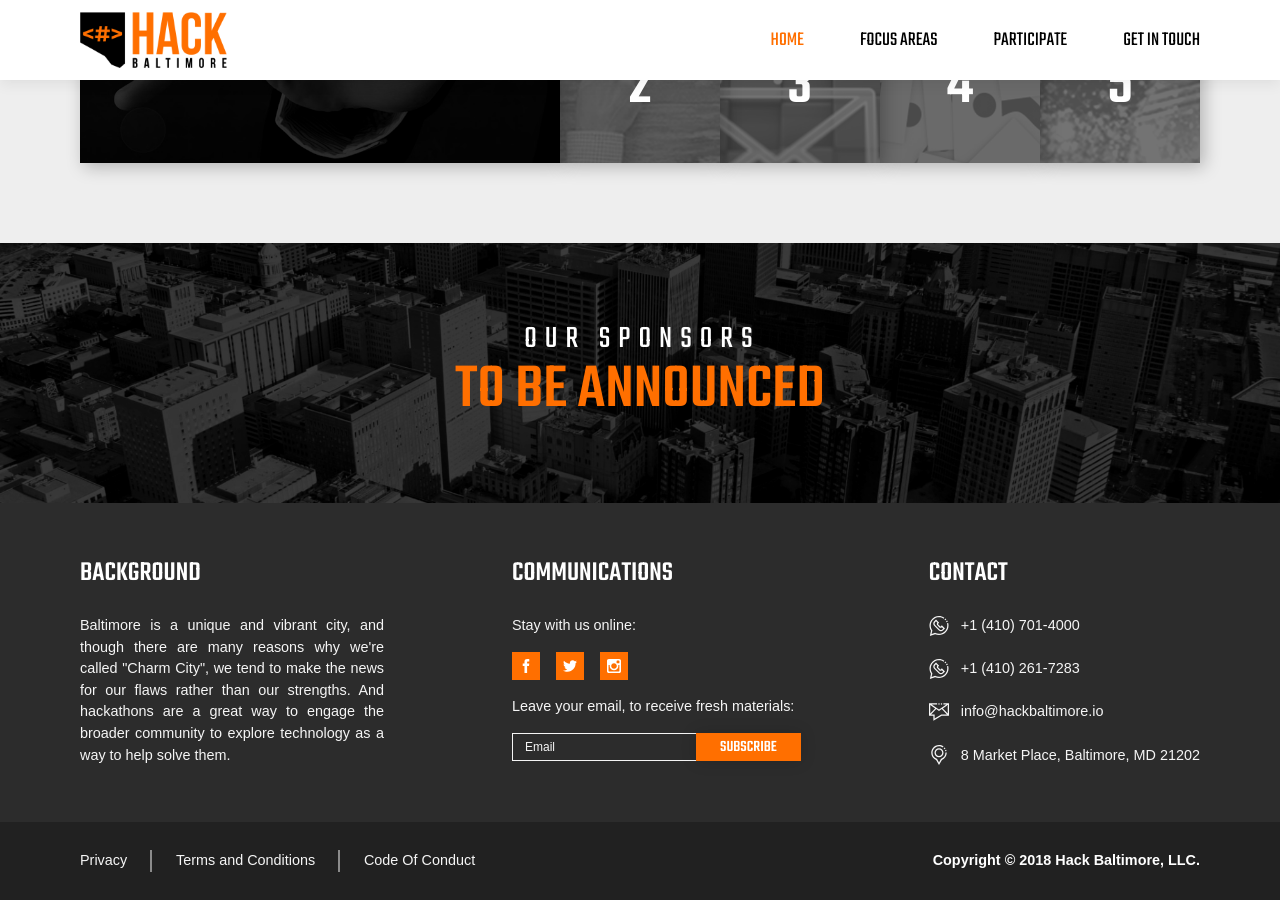
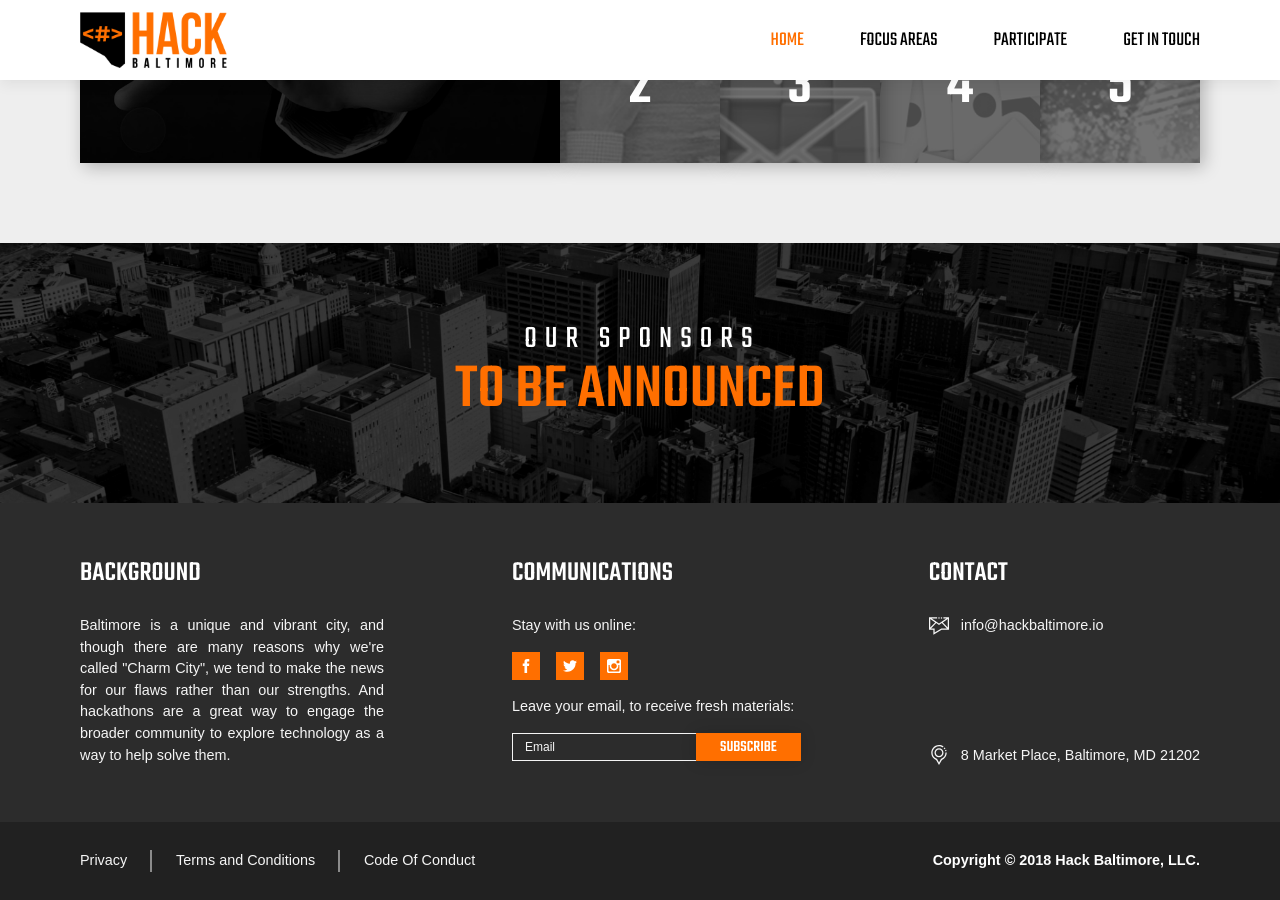
Before and after one commit to BaltimoreCity/HackBaltimore, a Jekyll site: the page built from index.html, in a window 1280 px wide and 900 px high, scrolled down 4629 px. Built offline with Jekyll 4.4.1, drawn with Linux system fonts in a browser that asks for light colours; some web fonts are replaced.

Commit message:
Removes placeholder phone numbers

```diff
--- a/_layouts/default.html
+++ b/_layouts/default.html
@@ -145,18 +145,6 @@
           <div class="footer__item">
             <h3 class="footer__h3">Contact</h3>
             <div class="footer__data">
-              <a href="tel:+14107014000" class="footer__contact_link footer__p" target="_blank" rel="noopener">
-                <svg class="footer__p_pic">
-                  <use xlink:href="icons/icons.svg#footer-phone" />
-                </svg>
-                +1 (410) 701-4000
-              </a>
-              <a href="tel:+14102617283" class="footer__contact_link footer__p" target="_blank" rel="noopener">
-                <svg class="footer__p_pic">
-                  <use xlink:href="icons/icons.svg#footer-phone" />
-                </svg>
-                +1 (410) 261-7283
-              </a>
               <a href="mailto:info@hackbaltimore.io" class="footer__contact_link footer__p" target="_blank" rel="noopener">
                 <svg class="footer__p_pic">
                   <use xlink:href="icons/icons.svg#footer-mail" />
```
